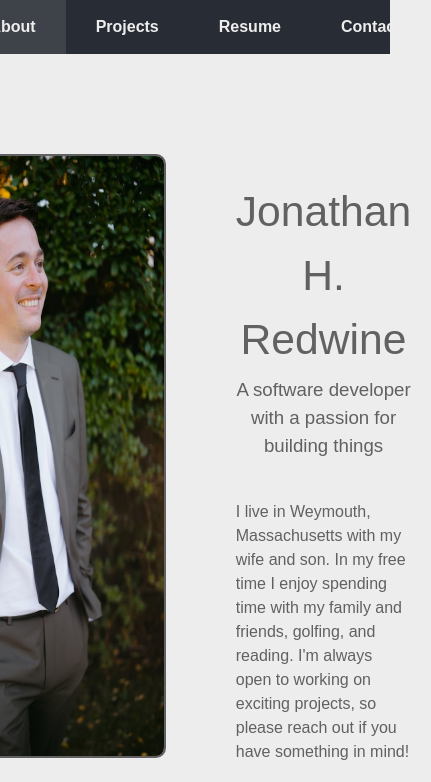
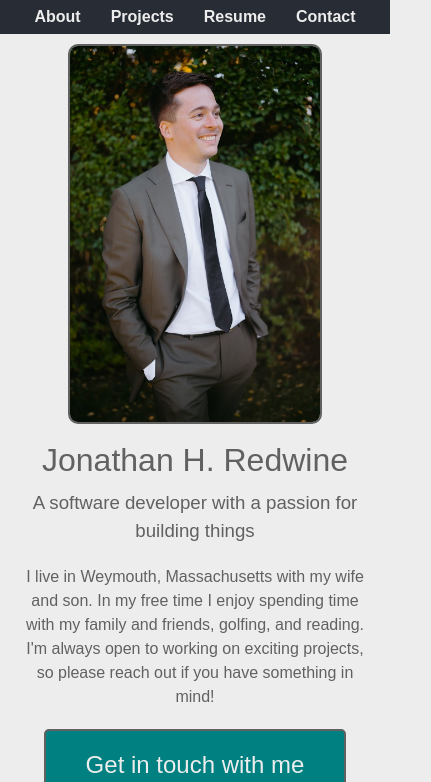
Before and after one commit to jonathan-redwine/portfolio-site, a React (Create React App) app: page / in a window 390 px wide. Shown: the top 782 px of the page, 431 px wide, since content can reach past the window. Built offline with nearby package versions, Linux system fonts and the light colour scheme.

Commit message:
Made about page mobile friendly

```diff
--- a/src/components/NavBar/NavBar.scss
+++ b/src/components/NavBar/NavBar.scss
@@ -8,7 +8,12 @@
 
   &__item {
     color: var(--color-white);
-    padding: 15px 30px;
+    @media (min-width: 100px) {
+      padding: 5px 15px;
+    }
+    @media (min-width: 500px) {
+      padding: 15px 30px;
+    }
     font-weight: bold;
 
     &:hover {
--- a/src/entities/about/About.scss
+++ b/src/entities/about/About.scss
@@ -8,11 +8,32 @@
   align-items: center;
 
   &__main {
+    @media (min-width: 100px) {
+      width: 100%;
+      padding: 10px 0px;
+      display: flex;
+      flex-direction: column;
+      align-items: center;
+    }
+
+    @media (min-width: 500px) {
       width: 75%;
       padding: 100px 60px;
       display: flex;
+    }
 
     &__pic-container {
+      @media (min-width: 100px) {
+        width: 80%;
+        &__pic {
+          max-width: 250px;
+          max-height: 500px;
+          border-radius: 10px;
+          border: 2px solid var(--color-gray);
+        }
+      }
+
+      @media (min-width: 500px) {
         width: 40%;
         min-height: 100%;
         display: flex;
@@ -24,8 +45,58 @@
           border: 2px solid var(--color-gray);
         }
       }
+    }
 
     &__info {
+      @media (min-width: 100px) {
+        width: 90%;
+
+        &-about {
+          display: flex;
+          flex-direction: column;
+
+          &-name {
+            font-size: 24pt;
+          }
+
+          &-tagline {
+            font-size: 14pt;
+          }
+
+          &-description {
+            font-size: 12pt;
+            margin-top: 20px;
+          }
+
+          .about-item {
+            margin-top: 5px;
+          }
+        }
+
+        &-contact {
+          margin-top: 20px;
+          margin-bottom: 20px;
+          display: flex;
+          justify-content: center;
+
+          &-btn {
+            font-family: sans-serif;
+            background-color: var(--color-teal);
+            color: var(--color-white);
+            padding: 20px 40px;
+            font-size: 18pt;
+            border: 2px solid var(--color-gray);
+            border-radius: 5px;
+
+            &:hover {
+              cursor: pointer;
+              background-image: linear-gradient(rgba(0, 0, 0, 0.1) 0 0);
+            }
+          }
+        }
+      }
+
+      @media (min-width: 500px) {
         width: 60%;
         min-height: 100%;
         padding: 20px;
@@ -83,3 +154,4 @@
       }
     }
   }
+}
--- a/src/entities/projects/Projects.scss
+++ b/src/entities/projects/Projects.scss
@@ -9,7 +9,7 @@
   align-items: center;
 
   &__summary {
-    width: 40%;
+    width: 30%;
     padding: 20px;
 
     &-title {
```
Lines whose indentation alone changed are shown as unchanged.
